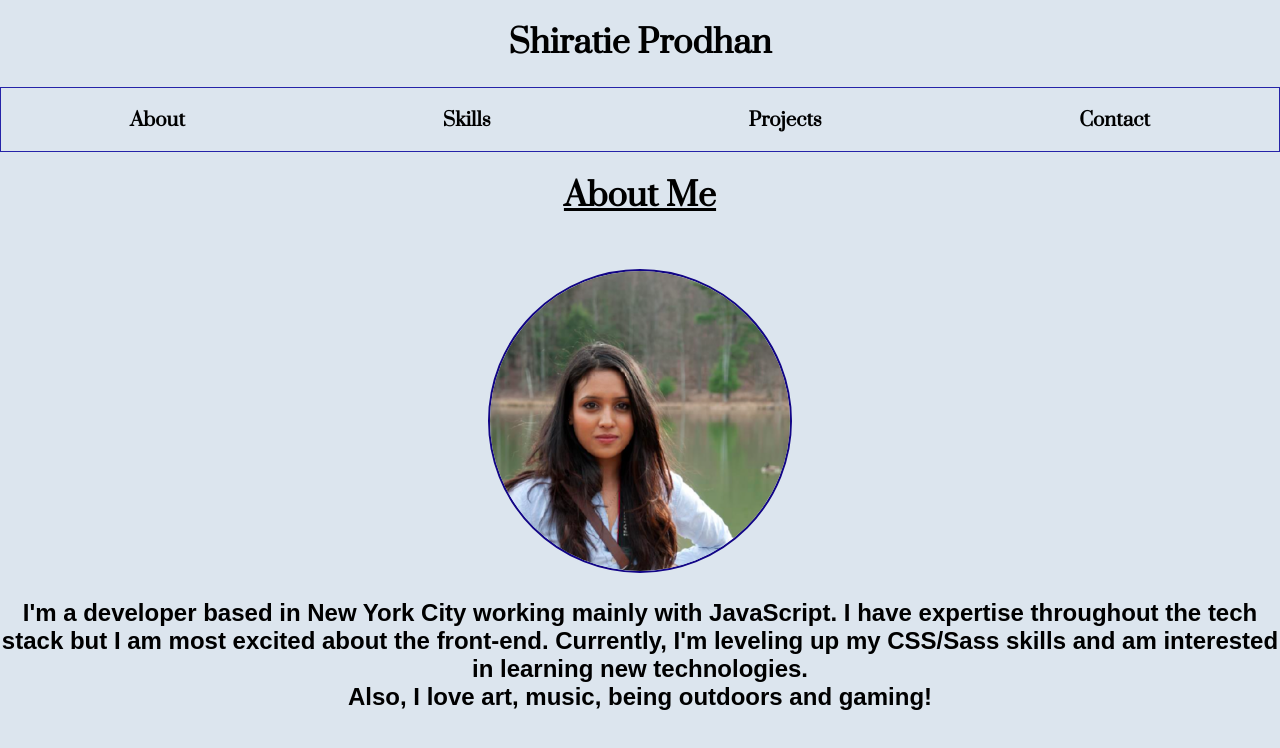
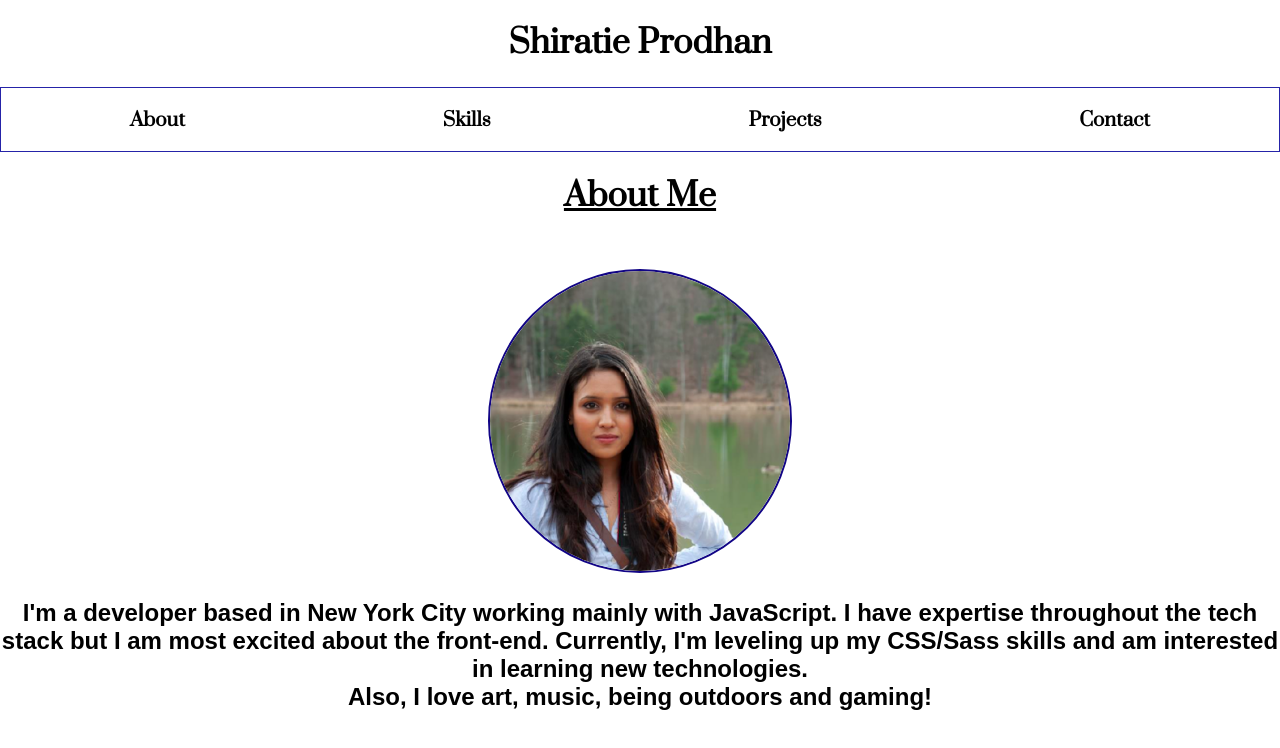
Before and after one commit to shiratiee/personal-website, a React (Create React App) app: page / in a window 1280 px wide. Shown: the top 748 px of the page. Built offline with nearby package versions, Linux system fonts and the light colour scheme; a web font is replaced by a local one.

Commit message:
white backgroud

```diff
--- a/src/index.css
+++ b/src/index.css
@@ -2,5 +2,5 @@ body {
   margin: 0;
   padding: 0;
   font-family: sans-serif;
-  background-color: rgb(220, 229, 238);
+  background-color: rgb(255, 255, 255)
 }
```
